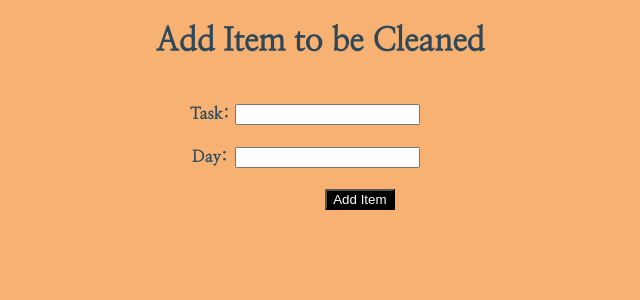
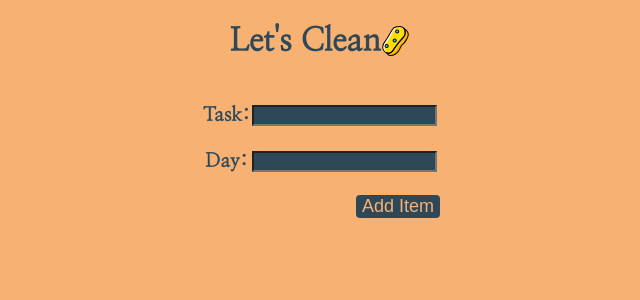
Before and after one commit to rharen11/swept-away, a Django app: page /items/create/ in a window 1280 px wide. Shown: the part 54-354 px from the top of the page, without its empty margins (320-960 px from the left). Run offline with Django 4.2, Linux system fonts and the light colour scheme; the visitor is signed in with stand-in values (Sample User, id 1); some web fonts are replaced.

Commit message:
add task styled

```diff
--- a/main_app/static/css/base.css
+++ b/main_app/static/css/base.css
@@ -97,7 +97,8 @@ nav ul {
 }
 
 .login input {
-  background-color: #F6B173;
+  color: #F6B173;
+  background-color: #2F4858;
 }
 
 .login label {
@@ -105,7 +106,8 @@ nav ul {
 }
 
 .login button {
-  background-color: #F6B173;
+  background-color: #2F4858;
+  color: #F6B173;
   align-self: flex-end;
   border: none;
   font-size: large;
--- a/main_app/static/css/form.css
+++ b/main_app/static/css/form.css
@@ -38,3 +38,27 @@ td > textarea {
   background-color: black;
   color: white;
 }
+
+h1 {
+  display: flex;
+  justify-content: center;
+}
+
+label {
+  font-size: larger;
+}
+
+input {
+  background-color: #2F4858;
+}
+
+.add-task {
+  display: flex;
+  background-color: #2F4858;
+  color: #F6B173;
+  align-self: flex-end;
+  border: none;
+  font-size: large;
+  border-radius: 4px;
+  margin-right: 28px;
+}
--- a/main_app/templates/home.html
+++ b/main_app/templates/home.html
@@ -18,11 +18,11 @@
 
 {% if not user.is_authenticated %}
     <section class="login">
-      <form action="{% url 'home' %}" method="post" class="login">
+      <form action="{% url 'home' %}" method="post" class="login" autocomplete="OFF">
         <h1 class="login">Login</h1>
         {% csrf_token %}
         {{ form.as_p }}
-        <input type="hidden" name="next" value="{{ next }}">
+        <input type="hidden" name="next" value="{{ next }}" autocomplete="OFF">
         <button type="submit" class="btn submit">Login</button>
       </form>
     </section>
--- a/main_app/templates/main_app/item_form.html
+++ b/main_app/templates/main_app/item_form.html
@@ -2,14 +2,14 @@
 {% load static %}
 
 {% block head %}
-<link rel="stylesheet" type="text/css" href="{% static 'css/form.css' %}"/>
+<link rel="stylesheet" type="text/css" href="{% static 'css/form.css' %}?{% now "U" %}"/>
 {% endblock %}
 
 {% block content %}
   {% if item %}
     <h1>Edit {{item.task}}'s cleaning status</h1>
   {% else %}
-    <h1>Add Item to be Cleaned</h1>
+    <h1>Let's Clean<img src="{% static 'images/sponge.svg' %}" alt="yellow sponge" width= 30px></h1>
   {% endif %}
   <div>
     <form action="" method="post" class="form-container" autocomplete="off">
@@ -17,7 +17,7 @@
       <table>
         {{ form.as_table }}
       </table>
-      <button type="submit" class="btn submit">Add Item</button>
+      <button type="submit" class="add-task">Add Item</button>
     </form>
   </div>
 
```
Also changed, not shown: 2 other files.
